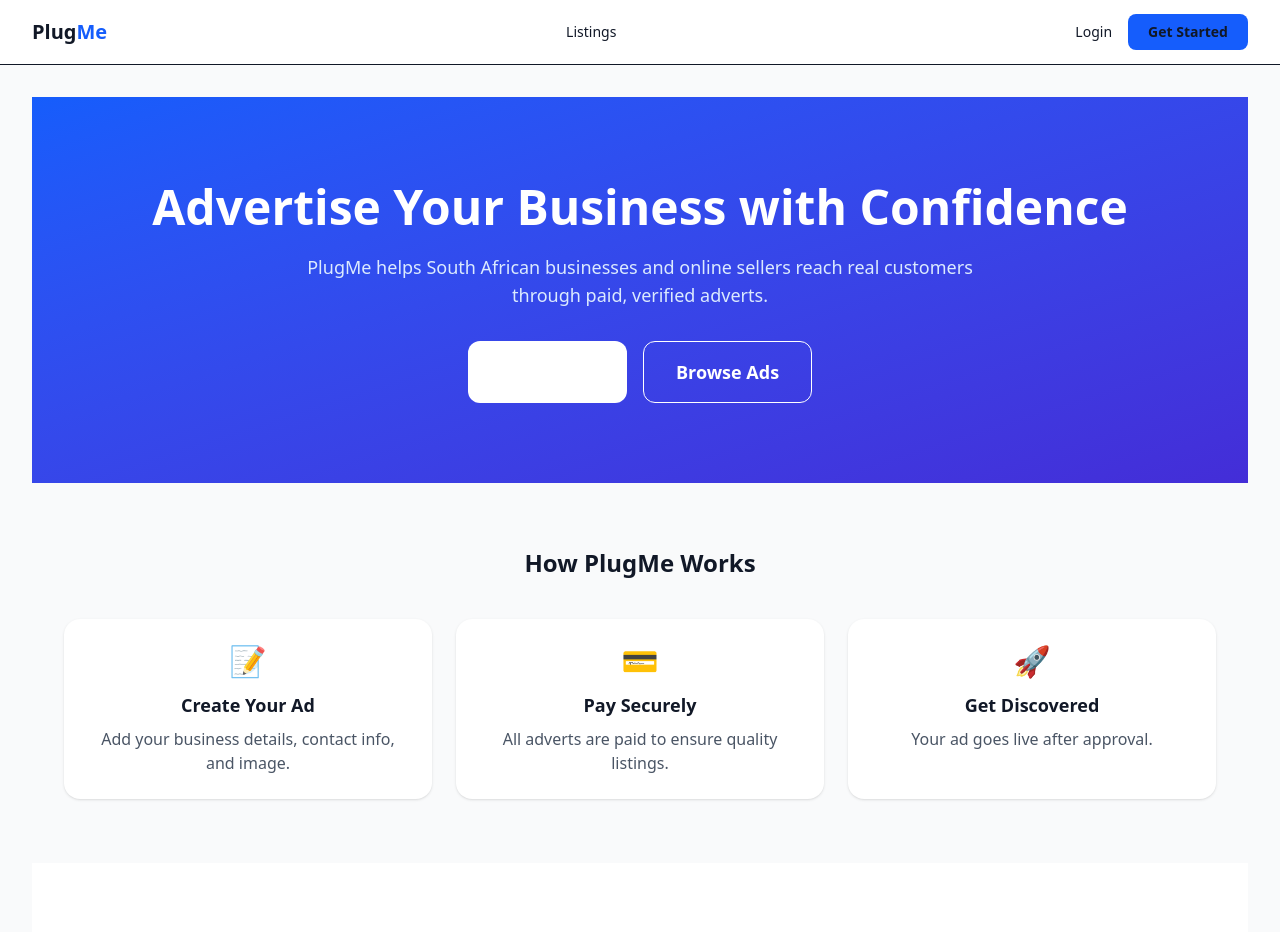
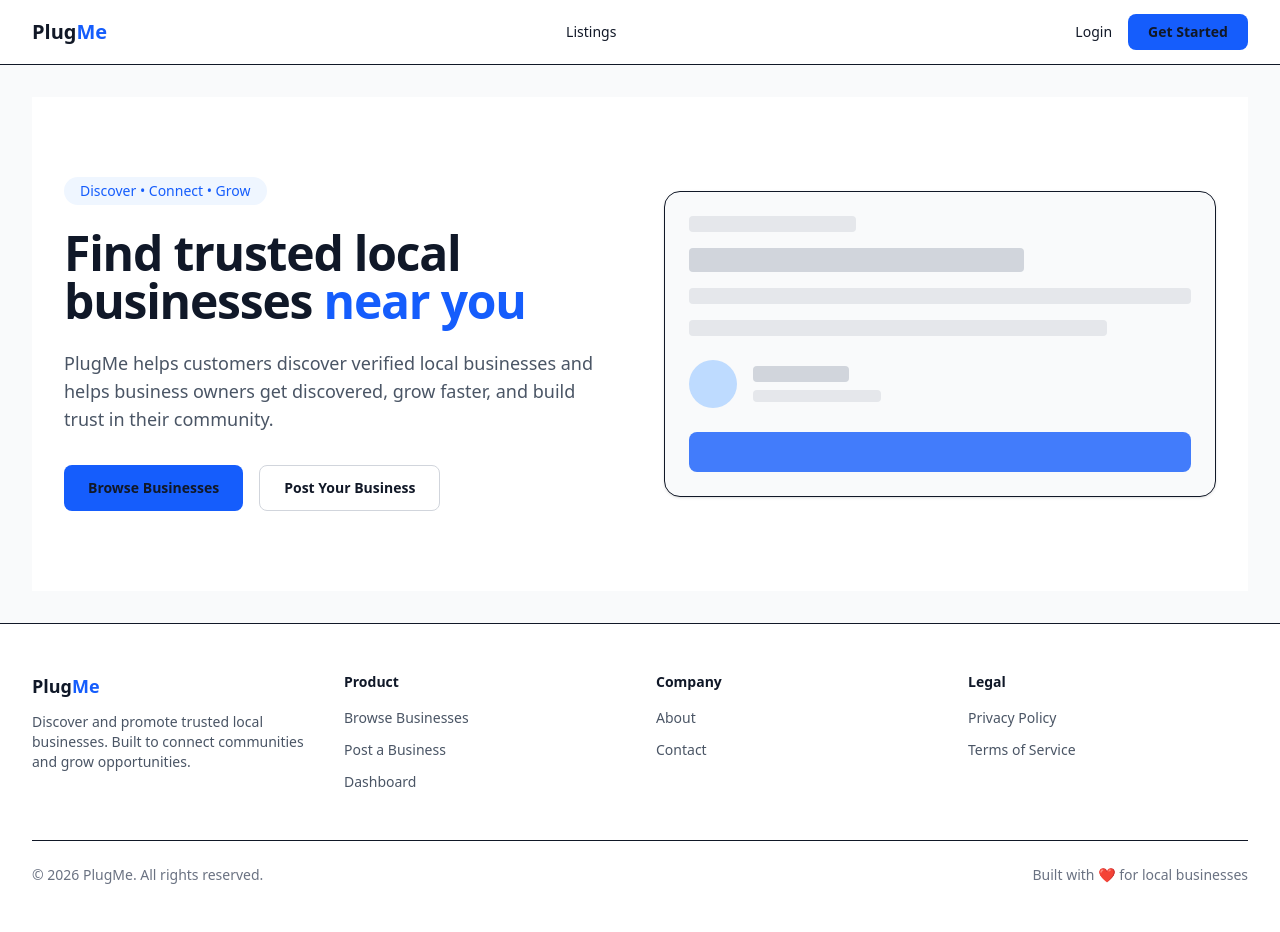
Before and after one commit to Bree4848/plugme, a Next.js app: page / in a window 1280 px wide. Shown: the top 932 px of the page. Built offline with nearby package versions, Linux system fonts and the light colour scheme; no server answers.

Commit message:
made changes to footer, registration and login forms

```diff
--- a/app/layout.tsx
+++ b/app/layout.tsx
@@ -2,6 +2,8 @@
 import { Geist, Geist_Mono } from "next/font/google";
 import "./globals.css";
 import Navbar from '@/components/Navbar'
+import Footer from '@/components/Footer'
+
 
 
 const geistSans = Geist({
@@ -31,6 +33,7 @@
         <main className="max-w-7xl mx-auto px-4 sm:px-6 lg:px-8 py-8">
           {children}
         </main>
+        <Footer />
       </body>
     </html>
   );
--- a/app/page.tsx
+++ b/app/page.tsx
@@ -2,134 +2,67 @@
 
 export default function HomePage() {
   return (
-    <main className="bg-gray-50">
-      {/* HERO */}
-      <section className="bg-gradient-to-br from-blue-600 to-indigo-700 text-white">
-        <div className="max-w-6xl mx-auto px-4 py-20 text-center">
-          <h1 className="text-3xl sm:text-5xl font-bold leading-tight">
-            Advertise Your Business with Confidence
+    <section className="relative overflow-hidden bg-white">
+      <div className="max-w-7xl mx-auto px-4 sm:px-6 lg:px-8 py-20">
+        <div className="grid gap-12 lg:grid-cols-2 lg:items-center">
+          {/* Left: Text */}
+          <div>
+            <span className="inline-block rounded-full bg-blue-50 px-4 py-1 text-sm font-medium text-blue-600">
+              Discover • Connect • Grow
+            </span>
+
+            <h1 className="mt-6 text-4xl font-bold tracking-tight text-gray-900 sm:text-5xl">
+              Find trusted local businesses
+              <span className="text-blue-600"> near you</span>
             </h1>
 
-          <p className="mt-4 text-lg text-blue-100 max-w-2xl mx-auto">
-            PlugMe helps South African businesses and online sellers
-            reach real customers through paid, verified adverts.
+            <p className="mt-6 max-w-xl text-lg text-gray-600">
+              PlugMe helps customers discover verified local businesses
+              and helps business owners get discovered, grow faster,
+              and build trust in their community.
             </p>
 
-          <div className="mt-8 flex flex-col sm:flex-row gap-4 justify-center">
+            <div className="mt-8 flex flex-col gap-4 sm:flex-row">
               <Link
-              href="/post-ad"
-              className="bg-white text-blue-700 px-8 py-4 rounded-xl font-semibold text-lg"
+                href="/listings"
+                className="inline-flex items-center justify-center rounded-lg bg-blue-600 px-6 py-3 text-sm font-semibold text-white hover:bg-blue-700 transition"
               >
-              Post an Ad
+                Browse Businesses
               </Link>
 
               <Link
-              href="/listings"
-              className="border border-white px-8 py-4 rounded-xl font-semibold text-lg"
+                href="/post-business"
+                className="inline-flex items-center justify-center rounded-lg border border-gray-300 px-6 py-3 text-sm font-semibold text-gray-700 hover:bg-gray-50 transition"
               >
-              Browse Ads
+                Post Your Business
               </Link>
             </div>
           </div>
-      </section>
 
-      {/* HOW IT WORKS */}
-      <section className="px-4 py-16">
-        <div className="max-w-6xl mx-auto">
-          <h2 className="text-2xl font-bold text-center">
-            How PlugMe Works
-          </h2>
+          {/* Right: Visual Card */}
+          <div className="relative">
+            <div className="rounded-2xl border bg-gray-50 p-6 shadow-sm">
+              <div className="space-y-4">
+                <div className="h-4 w-1/3 rounded bg-gray-200" />
+                <div className="h-6 w-2/3 rounded bg-gray-300" />
+                <div className="h-4 w-full rounded bg-gray-200" />
+                <div className="h-4 w-5/6 rounded bg-gray-200" />
 
-          <div className="mt-10 grid gap-6 sm:grid-cols-3">
-            <div className="bg-white rounded-2xl p-6 shadow-sm text-center">
-              <div className="text-3xl mb-3">📝</div>
-              <h3 className="font-semibold text-lg">
-                Create Your Ad
-              </h3>
-              <p className="text-gray-600 mt-2">
-                Add your business details, contact info, and image.
-              </p>
+                <div className="mt-6 flex items-center gap-4">
+                  <div className="h-12 w-12 rounded-full bg-blue-200" />
+                  <div className="space-y-2">
+                    <div className="h-4 w-24 rounded bg-gray-300" />
+                    <div className="h-3 w-32 rounded bg-gray-200" />
+                  </div>
                 </div>
 
-            <div className="bg-white rounded-2xl p-6 shadow-sm text-center">
-              <div className="text-3xl mb-3">💳</div>
-              <h3 className="font-semibold text-lg">
-                Pay Securely
-              </h3>
-              <p className="text-gray-600 mt-2">
-                All adverts are paid to ensure quality listings.
-              </p>
+                <div className="mt-6 h-10 w-full rounded-lg bg-blue-600 opacity-80" />
               </div>
-
-            <div className="bg-white rounded-2xl p-6 shadow-sm text-center">
-              <div className="text-3xl mb-3">🚀</div>
-              <h3 className="font-semibold text-lg">
-                Get Discovered
-              </h3>
-              <p className="text-gray-600 mt-2">
-                Your ad goes live after approval.
-              </p>
+            </div>
           </div>
         </div>
       </div>
     </section>
+  )
 
-      {/* WHY PLUGME */}
-      <section className="bg-white px-4 py-16">
-        <div className="max-w-6xl mx-auto text-center">
-          <h2 className="text-2xl font-bold">
-            Why Choose PlugMe?
-          </h2>
-
-          <div className="mt-8 grid gap-6 sm:grid-cols-3">
-            <div>
-              <h3 className="font-semibold">Paid Ads Only</h3>
-              <p className="text-gray-600 mt-2">
-                No spam. No fake listings. Only serious businesses.
-              </p>
-            </div>
-
-            <div>
-              <h3 className="font-semibold">Local Focus 🇿🇦</h3>
-              <p className="text-gray-600 mt-2">
-                Built specifically for South African entrepreneurs.
-              </p>
-            </div>
-
-            <div>
-              <h3 className="font-semibold">Mobile Friendly</h3>
-              <p className="text-gray-600 mt-2">
-                Most customers browse on phones — we optimise for that.
-              </p>
-            </div>
-          </div>
-        </div>
-      </section>
-
-      {/* FINAL CTA */}
-      <section className="px-4 py-20">
-        <div className="max-w-4xl mx-auto bg-blue-600 text-white rounded-3xl p-10 text-center">
-          <h2 className="text-2xl sm:text-3xl font-bold">
-            Ready to Promote Your Business?
-          </h2>
-
-          <p className="mt-3 text-blue-100">
-            Post your business today and start getting noticed.
-          </p>
-
-          <Link
-            href="/post-ad"
-            className="inline-block mt-6 bg-white text-blue-700 px-8 py-4 rounded-xl font-semibold text-lg"
-          >
-            Post an Ad
-          </Link>
-        </div>
-      </section>
-
-      {/* FOOTER */}
-      <footer className="text-center text-sm text-gray-500 py-6">
-        © {new Date().getFullYear()} PlugMe · South Africa
-      </footer>
-    </main>
-  )
 }
--- a/app/post-business/page.tsx
+++ b/app/post-business/page.tsx
@@ -1,8 +1,8 @@
 'use client'
 
 import { useState } from 'react'
+import { supabase } from '@/lib/supabaseClient'
 import { useRouter } from 'next/navigation'
-import { supabase } from '@/lib/supabaseClient'
 
 export default function PostBusinessPage() {
   const router = useRouter()
@@ -10,29 +10,21 @@
   const [loading, setLoading] = useState(false)
   const [error, setError] = useState<string | null>(null)
 
-  const [imageFile, setImageFile] = useState<File | null>(null)
-  const [imagePreview, setImagePreview] = useState<string | null>(null)
-
   const [form, setForm] = useState({
     name: '',
+    category: '',
     description: '',
     contact_person: '',
     phone: '',
     email: '',
   })
 
+  const [imageFile, setImageFile] = useState<File | null>(null)
+
   function handleChange(
     e: React.ChangeEvent<HTMLInputElement | HTMLTextAreaElement>
   ) {
     setForm({ ...form, [e.target.name]: e.target.value })
-  }
-
-  function handleImageChange(e: React.ChangeEvent<HTMLInputElement>) {
-    const file = e.target.files?.[0]
-    if (!file) return
-
-    setImageFile(file)
-    setImagePreview(URL.createObjectURL(file))
   }
 
   async function handleSubmit(e: React.FormEvent) {
@@ -45,14 +37,13 @@
     } = await supabase.auth.getUser()
 
     if (!user) {
-      setError('You must be logged in to post a business.')
+      setError('You must be logged in')
       setLoading(false)
       return
     }
 
-    let imageUrl: string | null = null
+    let imageUrl = null
 
-    // ⬆️ Upload image
     if (imageFile) {
       const fileExt = imageFile.name.split('.').pop()
       const fileName = `${user.id}-${Date.now()}.${fileExt}`
@@ -74,127 +65,139 @@
       imageUrl = data.publicUrl
     }
 
-    // ⬆️ Insert business
     const { error: insertError } = await supabase
       .from('businesses')
       .insert({
+        ...form,
+        image_url: imageUrl,
         user_id: user.id,
-        name: form.name,
-        description: form.description,
-        contact_person: form.contact_person,
-        phone: form.phone,
-        email: form.email,
-        image_url: imageUrl,
-        status: 'pending',
       })
 
     if (insertError) {
       setError(insertError.message)
-      setLoading(false)
-      return
+    } else {
+      router.push('/dashboard')
     }
 
-    router.push('/')
+    setLoading(false)
   }
 
   return (
-    <div className="min-h-screen bg-gray-50 flex items-center justify-center px-4">
-      <div className="w-full max-w-2xl bg-white rounded-xl shadow-md p-6 md:p-8">
+    <div className="flex justify-center px-4 py-10">
+      <div className="w-full max-w-2xl rounded-xl bg-white p-6 border shadow-sm">
+        <h1 className="text-2xl font-bold text-gray-900">
+          Post a Business
+        </h1>
+        <p className="mt-1 text-sm text-gray-600">
+          Add your business to the PlugMe directory
+        </p>
 
-        {/* Header */}
-        <div className="mb-6 text-center">
-          <h1 className="text-2xl font-bold text-gray-900">
-            Post Your Business
-          </h1>
-          <p className="text-gray-600 mt-2">
-            Promote your business on PlugMe
-          </p>
+        <form onSubmit={handleSubmit} className="mt-6 space-y-5">
+          {error && (
+            <div className="rounded-lg bg-red-50 px-4 py-2 text-sm text-red-600">
+              {error}
             </div>
+          )}
 
-        <form onSubmit={handleSubmit} className="space-y-5">
-
-          {/* Business Name */}
+          {/* Business Info */}
+          <div>
+            <label className="block text-sm font-medium text-gray-700">
+              Business name
+            </label>
             <input
               name="name"
-            value={form.name}
+              required
               onChange={handleChange}
-            required
-            placeholder="Business Name"
-            className="w-full rounded-lg border px-4 py-2"
-          />
-
-          {/* Description */}
-          <textarea
-            name="description"
-            value={form.description}
-            onChange={handleChange}
-            required
-            rows={4}
-            placeholder="Describe your business"
-            className="w-full rounded-lg border px-4 py-2"
-          />
-
-          {/* Contact */}
-          <div className="grid grid-cols-1 md:grid-cols-2 gap-4">
-            <input
-              name="contact_person"
-              value={form.contact_person}
-              onChange={handleChange}
-              required
-              placeholder="Contact Person"
-              className="rounded-lg border px-4 py-2"
-            />
-            <input
-              name="phone"
-              value={form.phone}
-              onChange={handleChange}
-              required
-              placeholder="Phone Number"
-              className="rounded-lg border px-4 py-2"
+              className="mt-1 w-full rounded-lg border px-3 py-2 text-sm focus:border-blue-600 focus:ring-1 focus:ring-blue-600"
             />
           </div>
 
+          <div>
+            <label className="block text-sm font-medium text-gray-700">
+              Category
+            </label>
+            <input
+              name="category"
+              required
+              onChange={handleChange}
+              className="mt-1 w-full rounded-lg border px-3 py-2 text-sm focus:border-blue-600 focus:ring-1 focus:ring-blue-600"
+            />
+          </div>
+
+          <div>
+            <label className="block text-sm font-medium text-gray-700">
+              Description
+            </label>
+            <textarea
+              name="description"
+              rows={4}
+              required
+              onChange={handleChange}
+              className="mt-1 w-full rounded-lg border px-3 py-2 text-sm focus:border-blue-600 focus:ring-1 focus:ring-blue-600"
+            />
+          </div>
+
+          {/* Contact Info */}
+          <div className="grid gap-4 sm:grid-cols-2">
+            <div>
+              <label className="block text-sm font-medium text-gray-700">
+                Contact person
+              </label>
+              <input
+                name="contact_person"
+                required
+                onChange={handleChange}
+                className="mt-1 w-full rounded-lg border px-3 py-2 text-sm"
+              />
+            </div>
+
+            <div>
+              <label className="block text-sm font-medium text-gray-700">
+                Phone number
+              </label>
+              <input
+                name="phone"
+                required
+                onChange={handleChange}
+                className="mt-1 w-full rounded-lg border px-3 py-2 text-sm"
+              />
+            </div>
+          </div>
+
+          <div>
+            <label className="block text-sm font-medium text-gray-700">
+              Email address
+            </label>
             <input
               name="email"
-            value={form.email}
+              type="email"
+              required
               onChange={handleChange}
-            required
-            placeholder="Email Address"
-            className="w-full rounded-lg border px-4 py-2"
+              className="mt-1 w-full rounded-lg border px-3 py-2 text-sm"
             />
+          </div>
 
           {/* Image Upload */}
           <div>
-            <label className="block text-sm font-medium mb-2">
-              Business Image
+            <label className="block text-sm font-medium text-gray-700">
+              Business image
             </label>
-
-            {imagePreview && (
-              <img
-                src={imagePreview}
-                alt="Preview"
-                className="mb-3 h-40 w-full object-cover rounded-lg border"
-              />
-            )}
-
             <input
               type="file"
               accept="image/*"
-              onChange={handleImageChange}
-              className="text-sm"
+              onChange={(e) =>
+                setImageFile(e.target.files?.[0] ?? null)
+              }
+              className="mt-1 block w-full text-sm"
             />
           </div>
-
-          {error && (
-            <p className="text-red-600 text-sm">{error}</p>
-          )}
 
           <button
             type="submit"
             disabled={loading}
-            className="w-full bg-blue-600 hover:bg-blue-700 text-white py-3 rounded-lg font-semibold disabled:opacity-50"
+            className="w-full rounded-lg bg-blue-600 py-2.5 text-sm font-semibold text-white hover:bg-blue-700 disabled:opacity-60"
           >
-            {loading ? 'Submitting...' : 'Submit Business'}
+            {loading ? 'Posting...' : 'Post Business'}
           </button>
         </form>
       </div>
--- /dev/null
+++ b/components/Footer.tsx
@@ -0,0 +1,95 @@
+import Link from 'next/link'
+
+export default function Footer() {
+  return (
+    <footer className="border-t bg-white">
+      <div className="max-w-7xl mx-auto px-4 sm:px-6 lg:px-8 py-12">
+        <div className="grid gap-8 sm:grid-cols-2 lg:grid-cols-4">
+          {/* Brand */}
+          <div>
+            <h3 className="text-lg font-bold text-gray-900">
+              Plug<span className="text-blue-600">Me</span>
+            </h3>
+            <p className="mt-3 text-sm text-gray-600">
+              Discover and promote trusted local businesses.
+              Built to connect communities and grow opportunities.
+            </p>
+          </div>
+
+          {/* Product */}
+          <div>
+            <h4 className="text-sm font-semibold text-gray-900">
+              Product
+            </h4>
+            <ul className="mt-4 space-y-3 text-sm text-gray-600">
+              <li>
+                <Link href="/listings" className="hover:text-gray-900">
+                  Browse Businesses
+                </Link>
+              </li>
+              <li>
+                <Link href="/post-business" className="hover:text-gray-900">
+                  Post a Business
+                </Link>
+              </li>
+              <li>
+                <Link href="/dashboard" className="hover:text-gray-900">
+                  Dashboard
+                </Link>
+              </li>
+            </ul>
+          </div>
+
+          {/* Company */}
+          <div>
+            <h4 className="text-sm font-semibold text-gray-900">
+              Company
+            </h4>
+            <ul className="mt-4 space-y-3 text-sm text-gray-600">
+              <li>
+                <Link href="/about" className="hover:text-gray-900">
+                  About
+                </Link>
+              </li>
+              <li>
+                <Link href="/contact" className="hover:text-gray-900">
+                  Contact
+                </Link>
+              </li>
+            </ul>
+          </div>
+
+          {/* Legal */}
+          <div>
+            <h4 className="text-sm font-semibold text-gray-900">
+              Legal
+            </h4>
+            <ul className="mt-4 space-y-3 text-sm text-gray-600">
+              <li>
+                <Link href="/privacy" className="hover:text-gray-900">
+                  Privacy Policy
+                </Link>
+              </li>
+              <li>
+                <Link href="/terms" className="hover:text-gray-900">
+                  Terms of Service
+                </Link>
+              </li>
+            </ul>
+          </div>
+        </div>
+
+        {/* Bottom Bar */}
+        <div className="mt-12 border-t pt-6 flex flex-col gap-4 sm:flex-row sm:items-center sm:justify-between">
+          <p className="text-sm text-gray-500">
+            © {new Date().getFullYear()} PlugMe. All rights reserved.
+          </p>
+
+          <p className="text-sm text-gray-500">
+            Built with ❤️ for local businesses
+          </p>
+        </div>
+      </div>
+    </footer>
+  )
+}
```
Also changed, not shown: app/login/page.tsx (+42 -44 lines), app/register/page.tsx (+54 -53 lines). Lines whose indentation alone changed are shown as unchanged.
